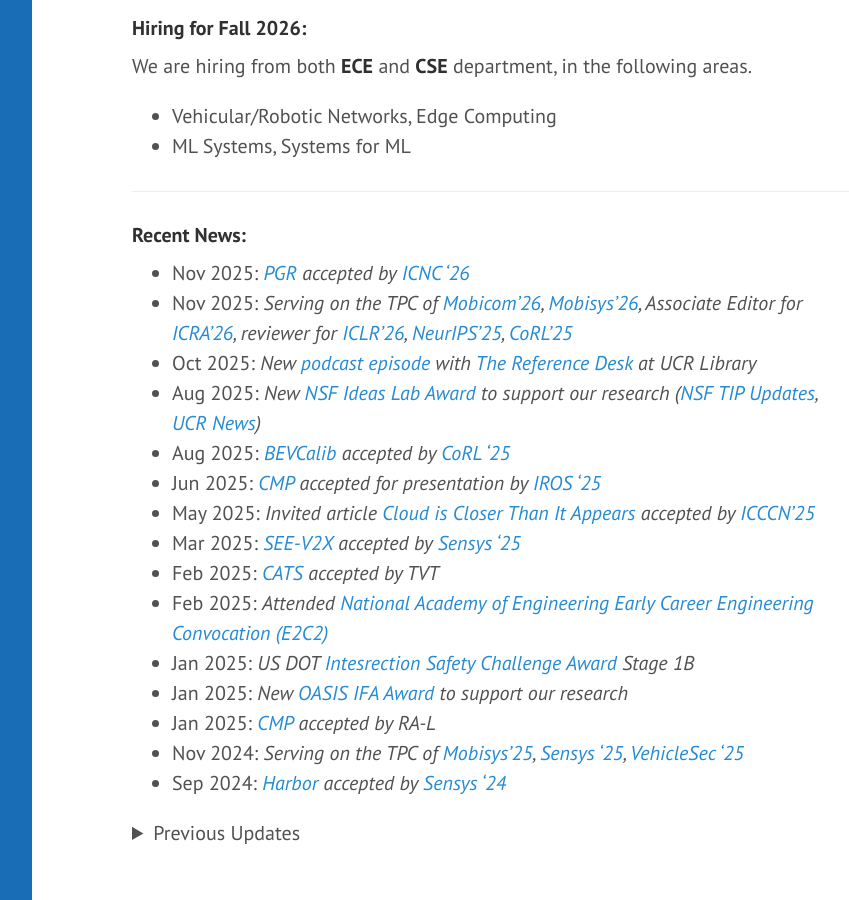
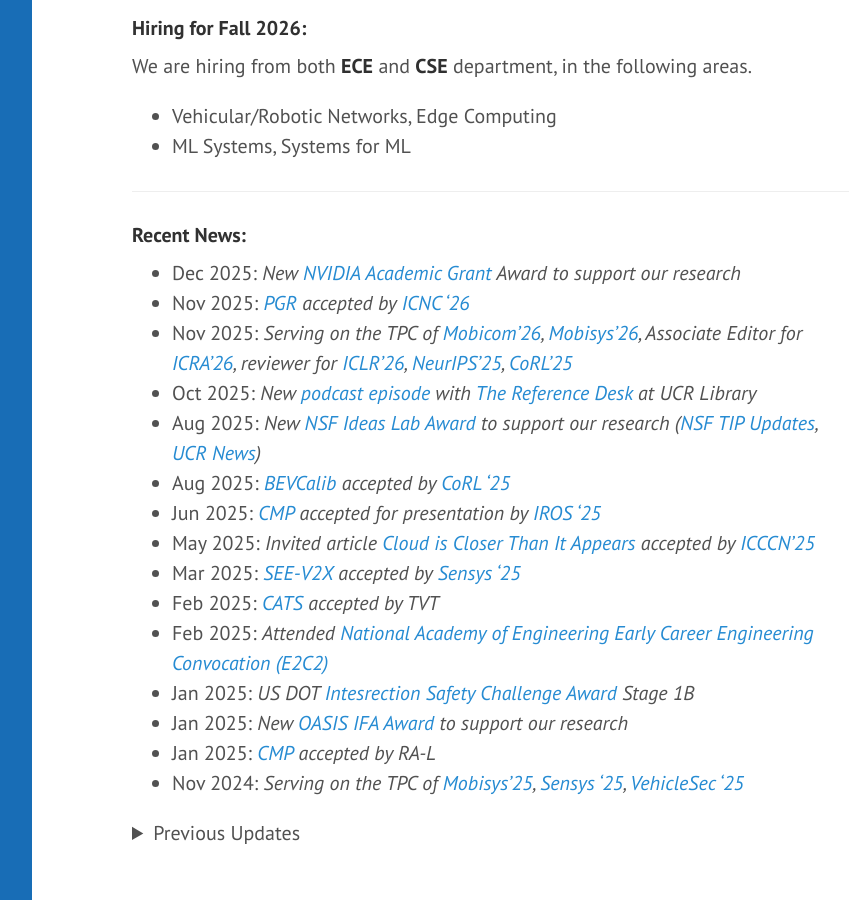
Before and after one commit to hangqiu/hangqiu.github.io, a Jekyll site: the page built from index.md, in a window 1280 px wide and 900 px high, scrolled down 756 px. Shown: the whole window, without its empty margins (328-1177 px from the left). Built offline with Jekyll 4.4.1, drawn with Linux system fonts in a browser that asks for light colours; a style sheet for code colours, icons or effects is not loaded.

Commit message:
Auto-sync lab_news_auto.yml from source repo

```diff
--- a/_data/lab_news_auto.yml
+++ b/_data/lab_news_auto.yml
@@ -1,3 +1,6 @@
+- title: "New [NVIDIA Academic Grant](https://www.nvidia.com/en-us/industries/higher-education-research/academic-grant-program/) Award to support our research"
+  date: 2025-12-12
+
 - title: "[PGR](https://arxiv.org/abs/2410.00582) accepted by [ICNC '26](http://www.conf-icnc.org/2026/)"
   date: 2025-11-14
 
```
